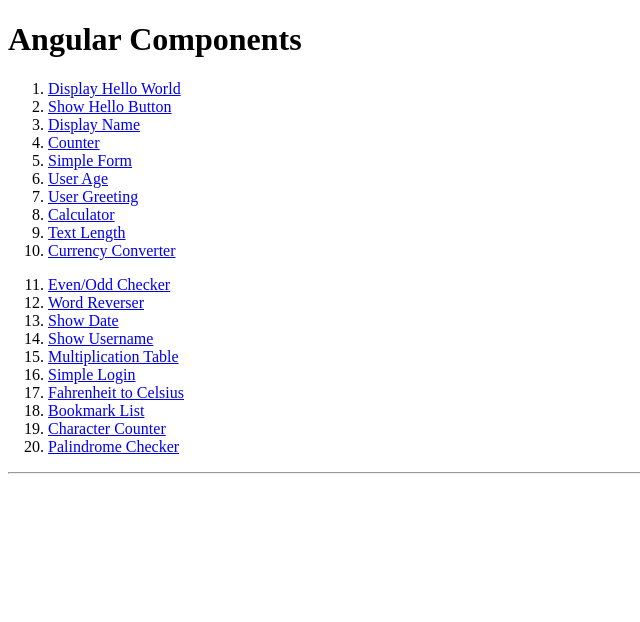
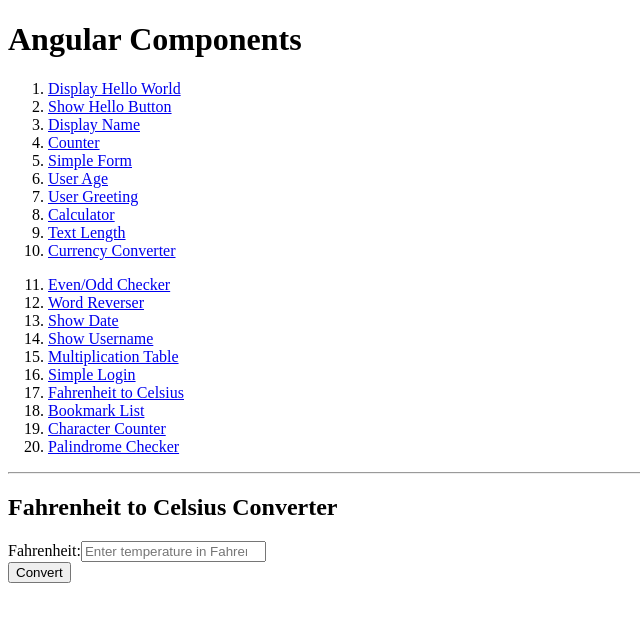
Before and after one commit to SVFC-Travel-Booking-System/Angular-Components, an Angular app: page /fahrenheit-to-celsius in a window 1280 px wide. Before the commit this address led to /. Shown: the top 622 px of the page, without its empty margins (0-640 px from the left). Built offline with nearby package versions, Linux system fonts and the light colour scheme.

Commit message:
#17 Convert Fahrenheit to Celsius

```diff
--- a/src/app/app-routing.module.ts
+++ b/src/app/app-routing.module.ts
@@ -16,6 +16,7 @@
 import { ShowusernameComponent } from './components/showusername/showusername.component';
 import { MultiplicationtableComponent } from './components/multiplicationtable/multiplicationtable.component';
 import { SimpleloginComponent } from './components/simplelogin/simplelogin.component';
+import { FahrenheittocelsiusComponent } from './components/fahrenheittocelsius/fahrenheittocelsius.component';
 
 
 const routes: Routes = [
@@ -35,6 +36,7 @@
   { path: 'show-username', component: ShowusernameComponent },
   { path: 'multiplication-table', component: MultiplicationtableComponent },
   { path: 'simple-login', component: SimpleloginComponent },
+  { path: 'fahrenheit-to-celsius', component: FahrenheittocelsiusComponent },
 
 
 ];
--- a/src/app/app.module.ts
+++ b/src/app/app.module.ts
@@ -20,6 +20,7 @@
 import { ShowusernameComponent } from './components/showusername/showusername.component';
 import { MultiplicationtableComponent } from './components/multiplicationtable/multiplicationtable.component';
 import { SimpleloginComponent } from './components/simplelogin/simplelogin.component';
+import { FahrenheittocelsiusComponent } from './components/fahrenheittocelsius/fahrenheittocelsius.component';
 
 
 @NgModule({
@@ -41,6 +42,7 @@
     ShowusernameComponent,
     MultiplicationtableComponent,
     SimpleloginComponent,
+    FahrenheittocelsiusComponent,
 
 
 
--- /dev/null
+++ b/src/app/components/fahrenheittocelsius/fahrenheittocelsius.component.html
@@ -0,0 +1,15 @@
+<div class="converter-container">
+    <h2>Fahrenheit to Celsius Converter</h2>
+    <form>
+        <div>
+            <label for="fahrenheit">Fahrenheit:</label>
+            <input type="number" id="fahrenheit" [(ngModel)]="fahrenheit" name="fahrenheit" placeholder="Enter temperature in Fahrenheit" />
+        </div>
+
+        <button type="button" (click)="convertToCelsius()">Convert</button>
+    </form>
+
+    <p *ngIf="celsius !== null">
+        The temperature in Celsius is: {{ celsius.toFixed(2) }} °C
+    </p>
+</div>
--- /dev/null
+++ b/src/app/components/fahrenheittocelsius/fahrenheittocelsius.component.ts
@@ -0,0 +1,21 @@
+import { Component } from '@angular/core';
+
+@Component({
+  selector: 'app-fahrenheittocelsius',
+  templateUrl: './fahrenheittocelsius.component.html',
+  styleUrl: './fahrenheittocelsius.component.css'
+})
+export class FahrenheittocelsiusComponent {
+  fahrenheit: number | null = null;
+  celsius: number | null = null;
+
+  // Method to convert Fahrenheit to Celsius
+  convertToCelsius() {
+    if (this.fahrenheit !== null) {
+      this.celsius = (this.fahrenheit - 32) * 5 / 9;
+    } else {
+      this.celsius = null;
+    }
+  }
+
+}
```
Also changed, not shown: src/app/components/fahrenheittocelsius/fahrenheittocelsius.component.css (added), 1 other file (tests, documents, lock files or other folders).
